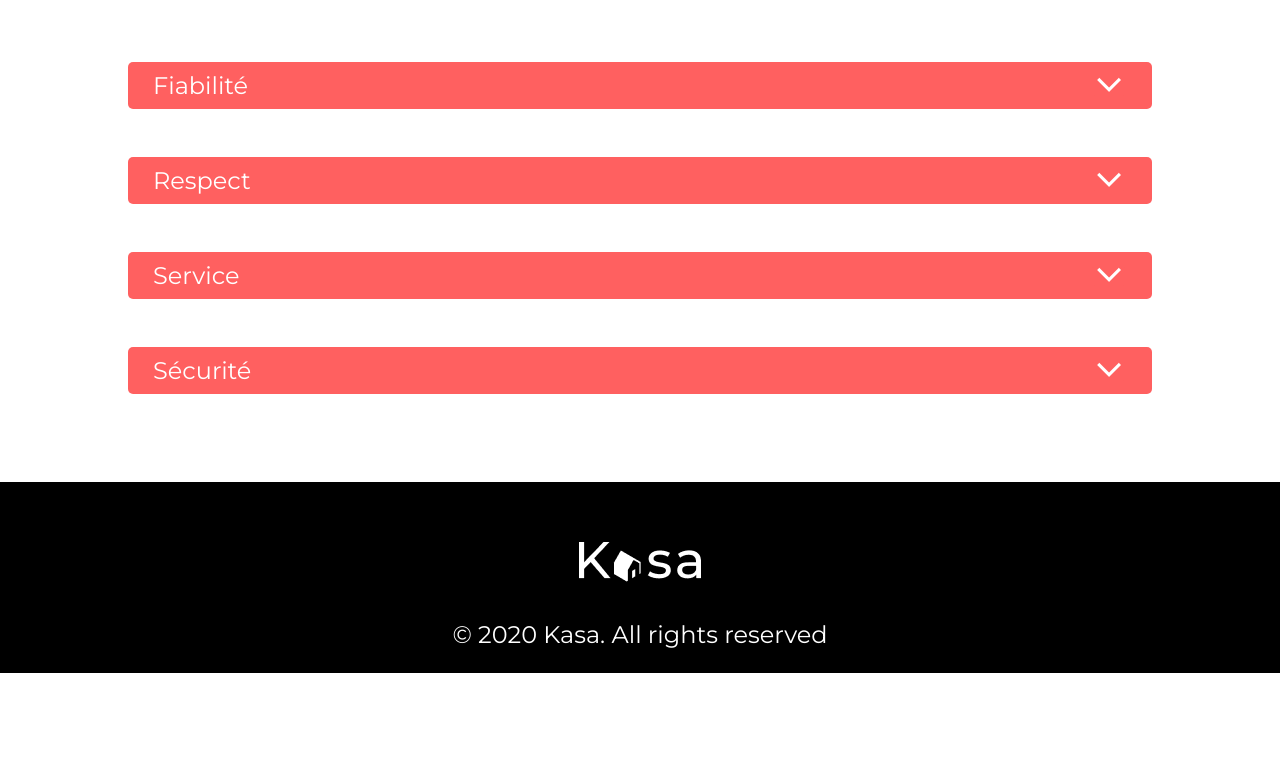
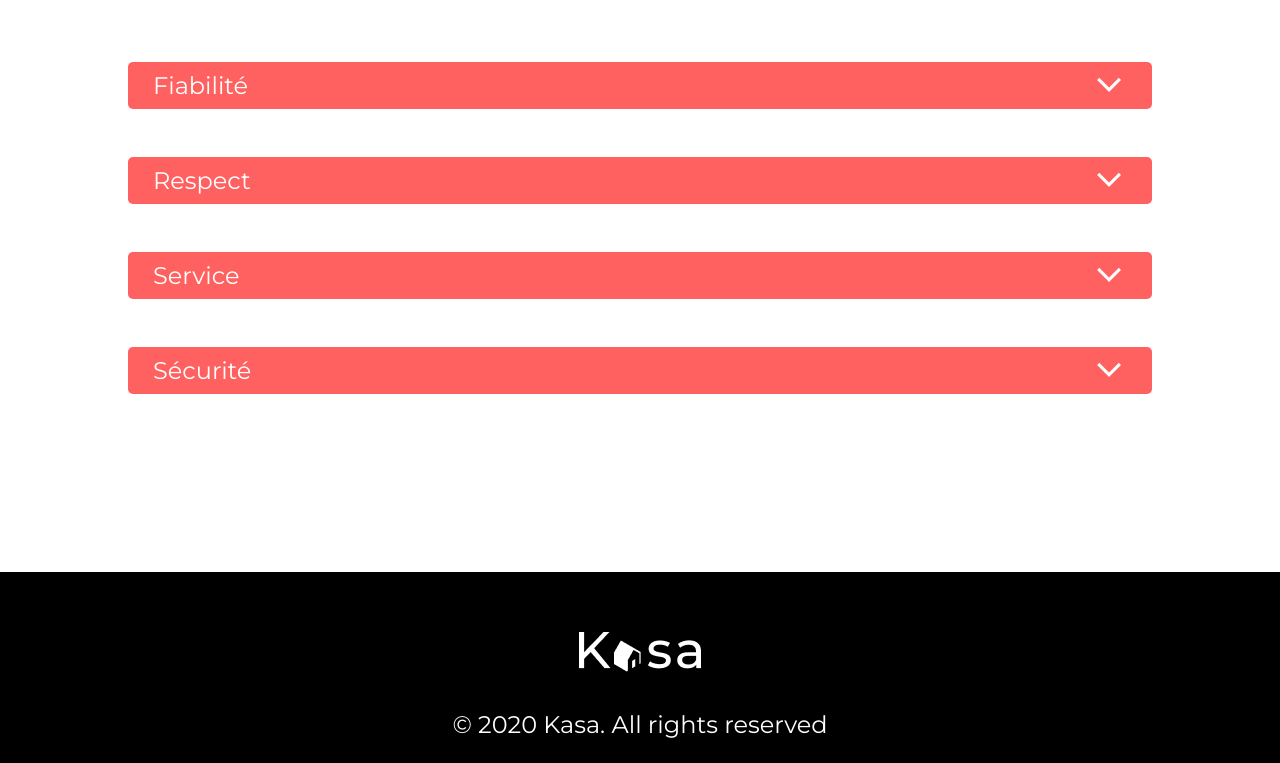
Before and after one commit to Tintgire/projet-7-OC, a React (Create React App) app: page /about in a window 1280 px wide. Shown: the part 431-1194 px from the top of the page. Before the commit the page ends 1104 px from the top, so only its background shows below. Built offline with nearby package versions, Linux system fonts and the light colour scheme.

Commit message:
margin footer

```diff
--- a/src/pages/About/About.scss
+++ b/src/pages/About/About.scss
@@ -1,3 +1,7 @@
 .wrapper {
     margin: 5% 10% 5% 10%;
 }
+
+footer {
+    margin-top: 12%;
+}
```
